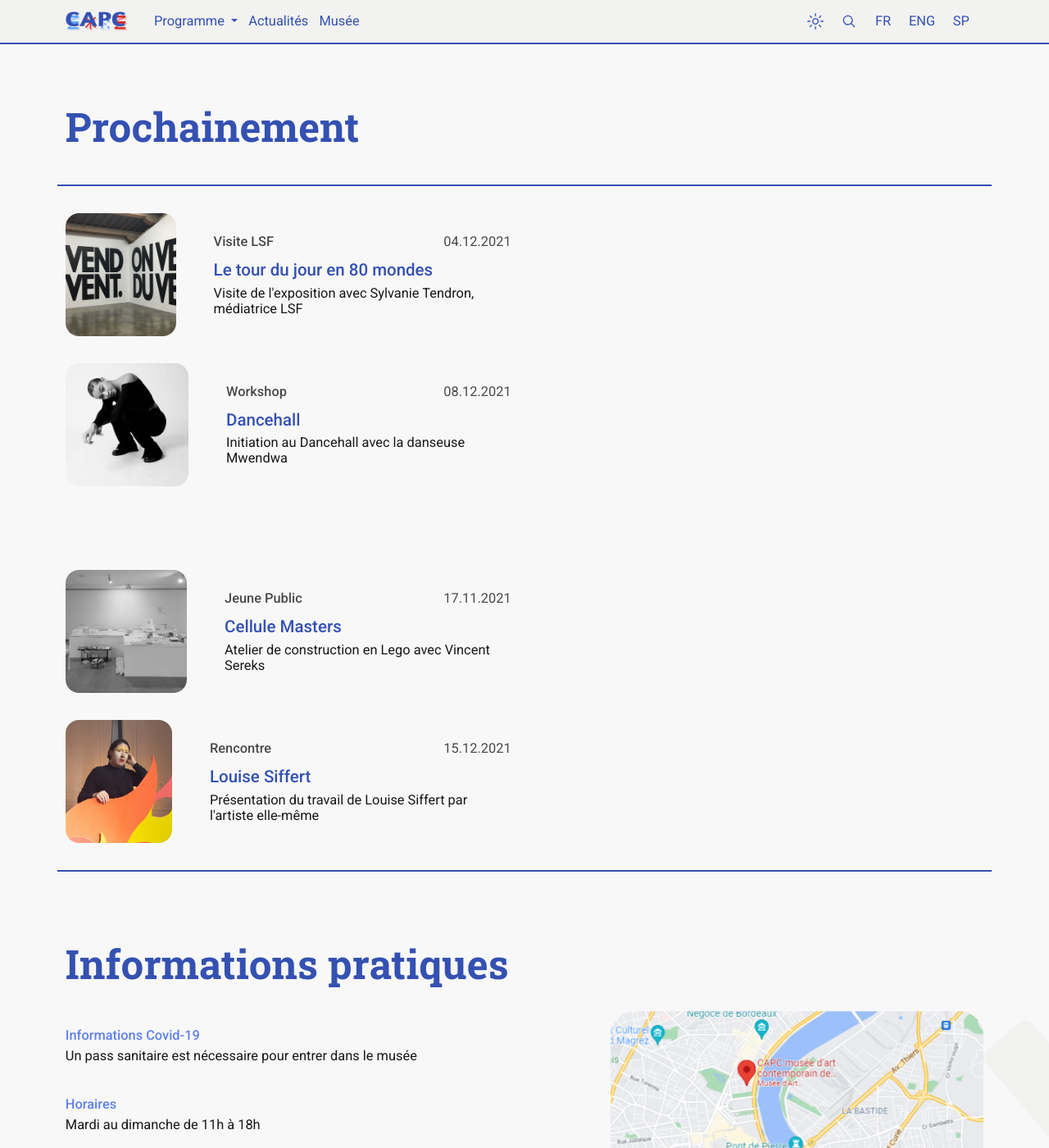
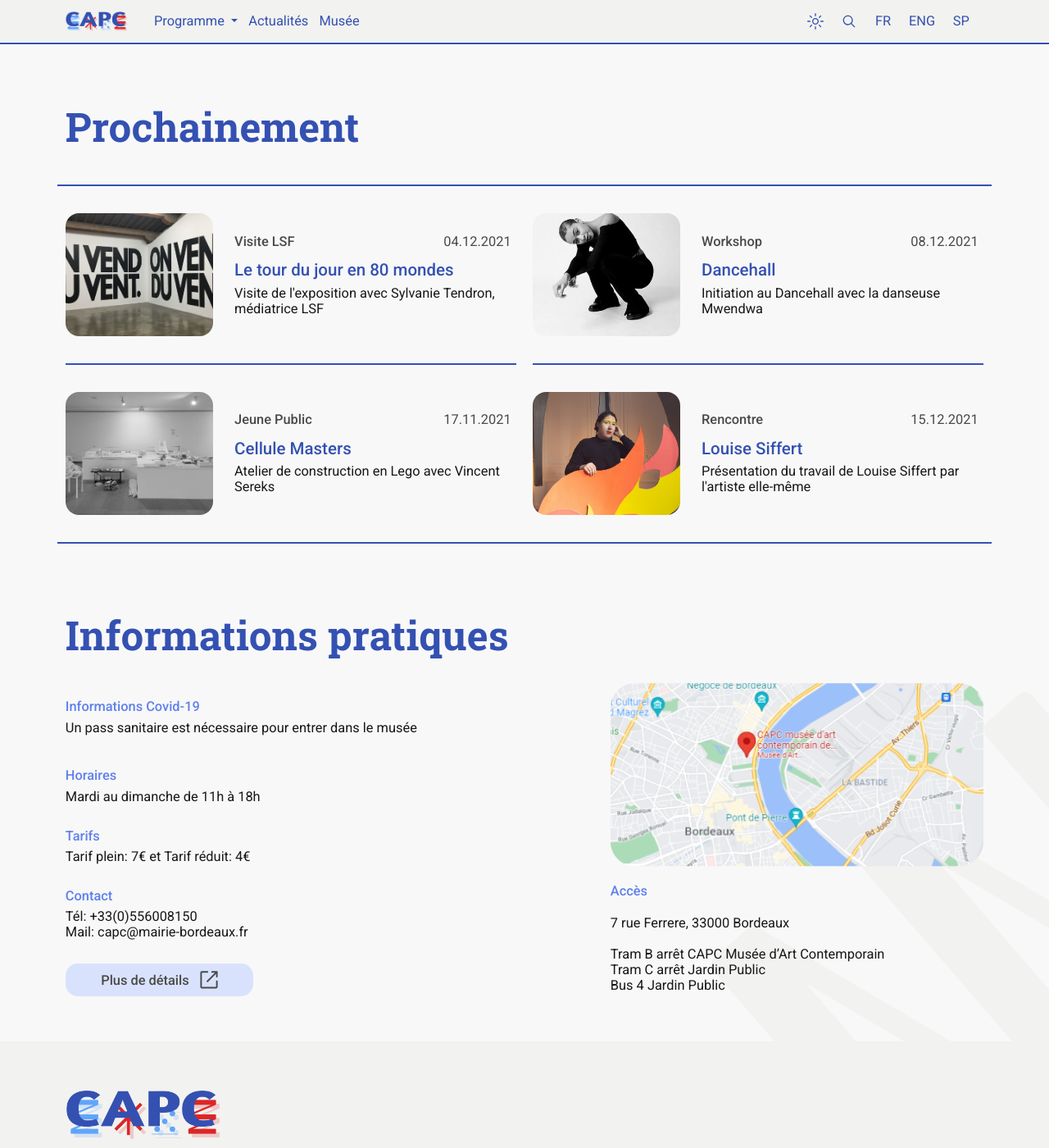
Before and after one commit to studio-beauvoir/jekyll-capc, a Jekyll site: the page built from _pages/index.html, in a window 1280 px wide and 1400 px high, scrolled down 2513 px. Shown: the whole window at 82% size. Built offline with Jekyll 4.4.1, drawn with Linux system fonts in a browser that asks for light colours.

Commit message:
finish prochainement

```diff
--- a/_includes/components/card_incoming.html
+++ b/_includes/components/card_incoming.html
@@ -1,16 +1,17 @@
-<div class="cardIncoming col-12 col-md-6 col-xl-6 margin_mobile_top">
-    <div class="cardIncomingInner d-flex justify-content-between align-items-center gap-5">
+<div class="cardIncoming col-12 col-md-6">
+    <div class="cardIncomingInner d-flex justify-content-between align-items-center gap-1 gap-md-4">
         <div class="d-flex img_prochainement {{include.class}}">
-            <img class="img-fluid rounded-20" src="{{include.src}}" alt="{{include.alt}}">
+            <img class="cardIncomingInner_img rounded-20" src="{{include.src}}" alt="{{include.alt}}">
         </div>
 
-        <div class="d-flex flex-grow-1 flex-column mw-auto mx-2">
+        <div class="d-flex flex-grow-1 h-100 flex-column mw-auto mx-2">
             <div class="d-flex justify-content-between">
                 <h5 class="mb-3 text-p-2">{{ include.type }}</h5>
-                <p class="text-p-2 m-0">{{ include.day }}</p>
+                <p class="text-p-2 m-0 d-none d-md-block">{{ include.day }}</p>
             </div>
-            <h4 class="text-s-1">{{include.title}}</h4>
-            <p class="m-0">{{include.description}}</p>
+            <h4 class="text-s-1 text-h2 text-md-h4">{{include.title}}</h4>
+            <p class="m-0 d-none d-md-block">{{include.description}}</p>
+            <p class="text-p-2 m-0 d-block d-md-none">Le {{ include.day }}</p>
         </div>
     </div>
 </div>
--- a/_includes/sections/home/prochainement.html
+++ b/_includes/sections/home/prochainement.html
@@ -1,7 +1,7 @@
 <section class="container-fluid" id="prochainement">
     <div class="container">
-        <h2 class="text-s-1 mb-5">Prochainement</h2>
-        <div class="prochainementFlexCards row border-top border-bottom border-s-1 border-2">
+        <h2 class="text-s-1 mb-md-5">Prochainement</h2>
+        <div class="prochainementFlexCards row">
 
             <!-- 1ère ligne -->
             {%
@@ -27,10 +27,10 @@
 
 
             <div class="col-12 col-md-6 col-xl-6 d-none d-md-flex">
-                <div class="border-bottom border-s-1 border-2"></div>
+                <div class="w-100 border-bottom border-s-1 border-2"></div>
             </div>
             <div class="col-12 col-md-6 col-xl-6 d-none d-md-flex">
-                <div class="border-bottom border-s-1 border-2"></div>
+                <div class="w-100 border-bottom border-s-1 border-2"></div>
             </div>
 
             <!-- 2ème ligne -->
--- /dev/null
+++ b/_sass/components/card_incoming.scss
@@ -0,0 +1,20 @@
+.cardIncoming {
+    .cardIncomingInner_img {
+        @include media-breakpoint-down(md){
+            // width: 20%;
+            width: 90px;
+            height: 140px;
+            object-fit: cover;
+            object-position: center center;
+        }
+
+        @include media-breakpoint-up(md){
+            width: 180px;
+            height: 150px;
+            object-fit: cover;
+            object-position: center center;
+            // object-position: 100% 0;
+        }
+
+    }
+}
--- a/_sass/sections/home/prochainement.scss
+++ b/_sass/sections/home/prochainement.scss
@@ -1,24 +1,17 @@
+@import "components/card_incoming";
+
 #prochainement {
     .prochainementFlexCards {
-        $gap: 2.5rem;
-        padding: $gap 0;
-        gap: $gap;
-    }
+        padding: 1rem 0;
+        gap: 2rem 0;
+        @include media-breakpoint-up(md){
+            padding: 2.5rem 0;
+            gap: 2.5rem 0;
+            border: 2px solid var(--s-1);
+            border-right: 0;
+            border-left: 0;
+        }
 
-    img{
-        @media only screen and (min-width:768px){ //Pour PC
-            width: 160px;
-            height: 150px;
-            object-fit: cover;
-            object-position: center center;
-            // object-position: 100% 0;
-        }
-        @media only screen and (max-width:767px){ //Pour mobile
-            width: 90px;
-            height: 100px;
-            object-fit: cover;
-            object-position: center center;
-        }
     }
 
     .image-position{
@@ -26,16 +19,16 @@
     }
 
     .margin_mobile_top{
-        @media only screen and (max-width:767px){
+        @include media-breakpoint-down(md){
             margin-top: 5%;
         }
     }
 
     .reverseCards .cardIncomingInner{
-        @media only screen and (max-width:767px){
+        @include media-breakpoint-down(md){
             flex-direction: row;
         }
-        @media only screen and (min-width:768px){
+        @include media-breakpoint-up(md){
             flex-direction: row-reverse;
         }
     }
```
